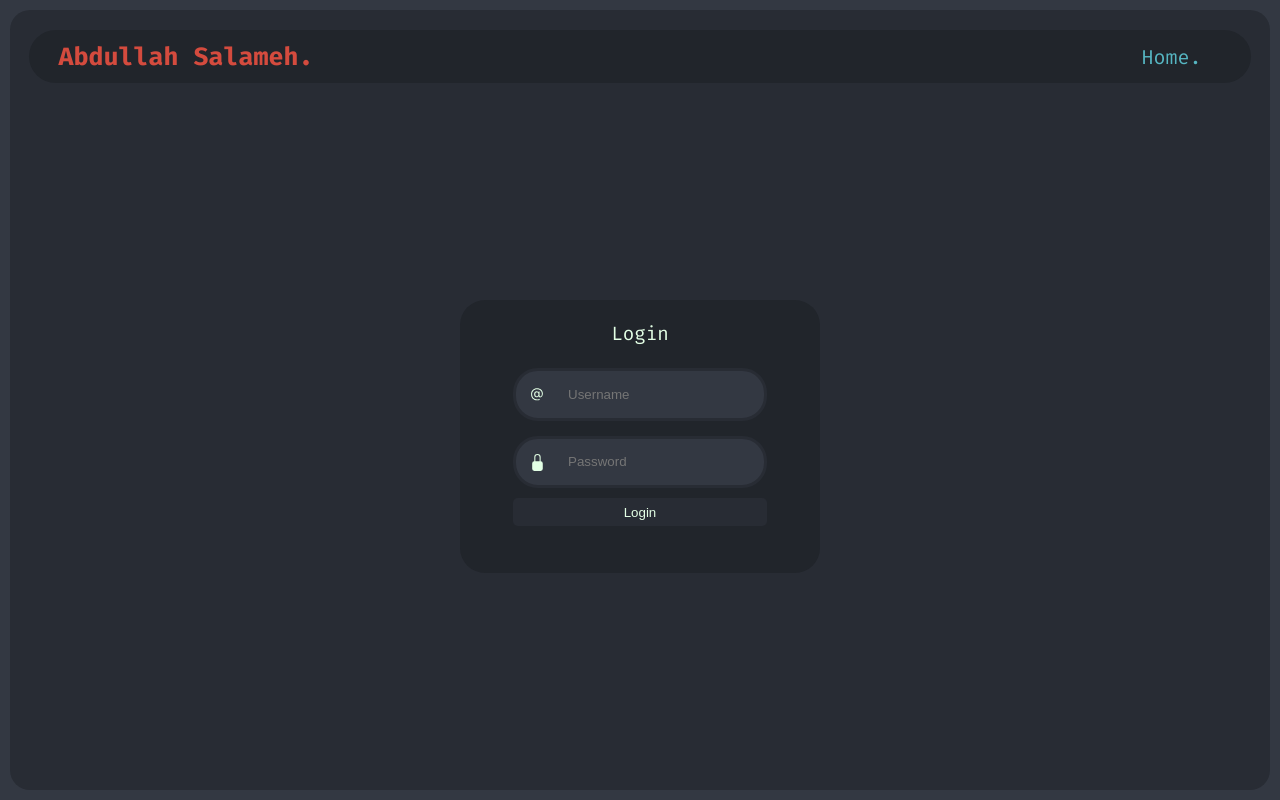
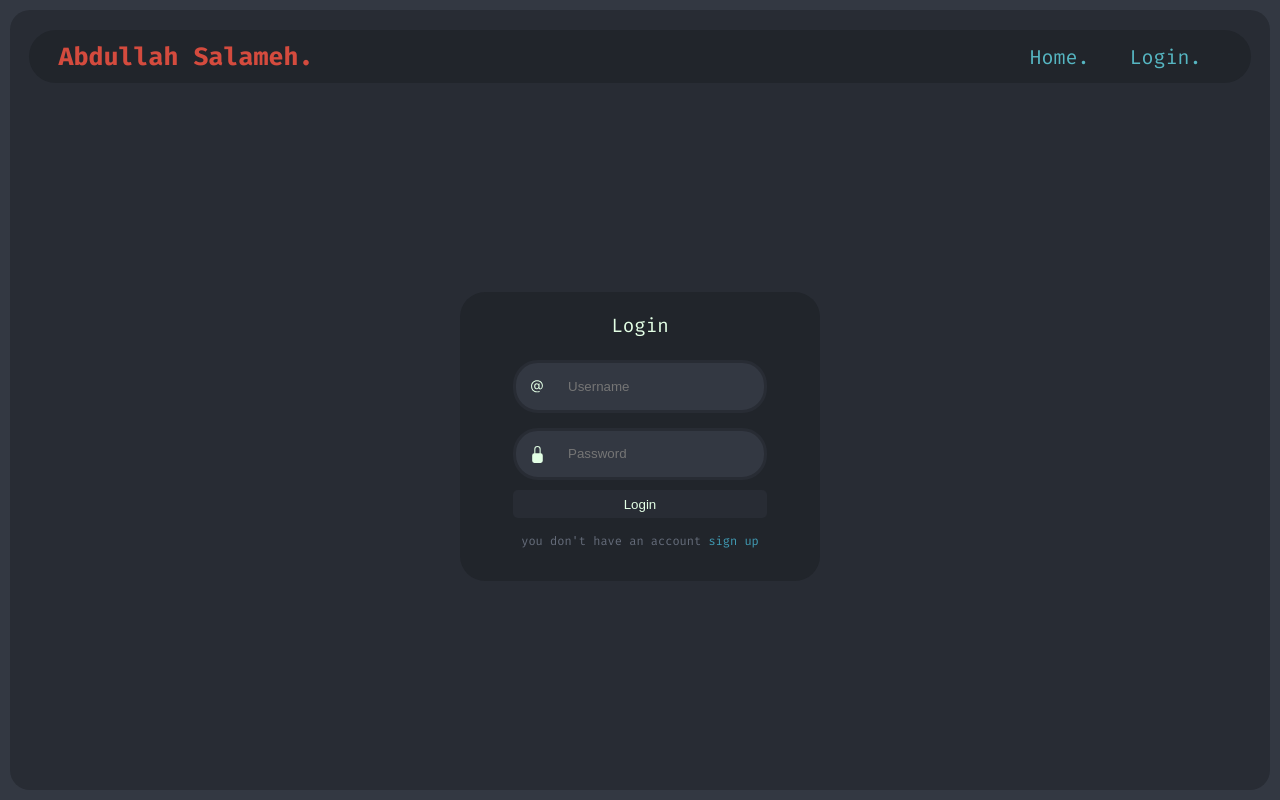
Before and after one commit to abda-s/my-blog, a React (Create React App) app: page /login in a window 1280 px wide. Built offline with nearby package versions, Linux system fonts and the light colour scheme; no server answers.

Commit message:
adding sign up

```diff
--- a/src/App.js
+++ b/src/App.js
@@ -8,7 +8,7 @@ import Login from "./pages/Login";
 import Post from "./pages/Post";
 import CreatePost from "./pages/CreatePost";
 import EditPost from "./pages/EditPost";
-// import Signup from "./pages/Signup";
+import Signup from "./pages/Signup";
 
 import { AuthContext } from "./helpers/AuthContext";
 import axios from "axios";
@@ -55,7 +55,7 @@ const App = () => {
             <Route path="/Posts/:id" element={<Post />} />
             <Route path="/CreatePost" element={<CreatePost />} />
             <Route path="/EditPost/:id" element={<EditPost />} />
-            {/* <Route path="/signup" element={<Signup />} /> */}
+            <Route path="/signup" element={<Signup />} />
           </Routes>
         </BrowserRouter>
       </AuthContext.Provider>
--- a/src/pages/Login.jsx
+++ b/src/pages/Login.jsx
@@ -1,5 +1,5 @@
 import React, { useState, useContext } from "react";
-import { useNavigate } from "react-router-dom";
+import { useNavigate, Link } from "react-router-dom";
 import { AuthContext } from "../helpers/AuthContext";
 
 import axios from "axios";
@@ -103,10 +103,10 @@ export default function Login() {
           </div>
           <div>{error}</div>
           <div className="signup-con">
-            {/* <span>you don't have an account </span>
+            <span>you don't have an account </span>
             <Link className="" to={"/signup"}>
               sign up
-            </Link> */}
+            </Link>
           </div>
         </div>
       </div>
--- a/src/pages/Signup.jsx
+++ b/src/pages/Signup.jsx
@@ -1,40 +1,67 @@
-import React from "react";
+import React, { useState, useContext } from "react";
+import { useNavigate } from "react-router-dom";
+import { AuthContext } from "../helpers/AuthContext";
+import ax from "axios";
+
 import "../styls/login.css";
 
 export default function Signup() {
+  const [username, setUsername] = useState("");
+  const [password, setPassword] = useState("");
+  const [error, setError] = useState("");
+  let navigate = useNavigate();
+
+  const { setAuthState } = useContext(AuthContext);
+
+  const signup = () => {
+    const data = { username: username, password: password };
+
+    ax.post("http://localhost:3001/auth", data)
+      .then((response) => {
+        console.log(response.data);
+        if (response.data.error) {
+          setError(response.data.error);
+        } else {
+          localStorage.setItem("accessToken", response.data.token);
+          setAuthState({
+            username: response.data.username,
+            id: response.data.id,
+            state: true,
+          });
+          navigate(`/`);
+        }
+      })
+      .catch((error) => {
+        if (
+          error.response &&
+          error.response.data &&
+          error.response.data.error
+        ) {
+          // Server responded with an error message
+          setError(error.response.data.error);
+        } else {
+          // Unexpected error occurred
+          setError("An unexpected error occurred");
+        }
+      });
+  };
+
   return (
     <div className="login-container">
       <div className="con">
-        <form className="form" action="/login" method="post">
+        <div className="form">
           <p id="heading">Sign up</p>
 
-          <div className="field">
-            <input
-              id="fistName"
-              placeholder="Fist Name"
-              className="input-field"
-              type="text"
-              name="fistName"
-              required
-            />
-          </div>
           <div class="field">
             <input
-              id="lastName"
-              placeholder="Last Name"
+              id="username"
+              placeholder="username"
               className="input-field"
-              type="text"
-              name="lastName"
-              required
-            />
-          </div>
-          <div class="field">
-            <input
-              id="email"
-              placeholder="Email"
-              className="input-field"
-              type="email"
-              name="email"
+              type="username"
+              name="username"
+              onChange={(event) => {
+                setUsername(event.target.value);
+              }}
               required
             />
           </div>
@@ -45,14 +72,19 @@ export default function Signup() {
               className="input-field"
               type="password"
               name="password"
+              onChange={(event) => {
+                setPassword(event.target.value);
+              }}
               required
             />
           </div>
-
+          <div className="error">{error}</div>
           <div className="buttons-con">
-            <input type="submit" value="Sign up" className="button3" />
+            <button onClick={signup} className="button3">
+              Sign up
+            </button>
           </div>
-        </form>
+        </div>
       </div>
     </div>
   );
--- a/src/pages/components/NavigationBar.jsx
+++ b/src/pages/components/NavigationBar.jsx
@@ -9,10 +9,6 @@ const Navlinks = [
     title: "Home.",
     link: "/",
   },
-  // {
-  //   title: "About Me.",
-  //   link: "/AboutMe",
-  // },
 ];
 const NavigationBar = () => {
   const { authState, setAuthState } = useContext(AuthContext);
@@ -42,7 +38,9 @@ const NavigationBar = () => {
           ))}
         </ul>
         {!authState.state ? (
-          <></>
+          <Link className="login" to={"/Login"}>
+            Login.
+          </Link>
         ) : (
           <>
             {/* <img className="profile-pic" src={profile} />
--- a/src/styls/Navbar.css
+++ b/src/styls/Navbar.css
@@ -1,124 +1,132 @@
 /* the nav bar */
-.navbar{
-    width:97%;
-    margin:10px auto 10px auto;
+.navbar {
+  width: 97%;
+  margin: 10px auto 10px auto;
   padding: 10px;
   display: flex;
-    align-items:center;
-    justify-content:space-between;
-    background: #21252B;
+  align-items: center;
+  justify-content: space-between;
+  background: #21252b;
   border-radius: 100px;
-    font-size:20px;
-
+  font-size: 20px;
 }
 
-.logo{
+.logo {
   font-size: 25px;
-    font-weight:700;
-    cursor:pointer;
+  font-weight: 700;
+  cursor: pointer;
   margin-left: 20px;
-    color: #D44B3E;
+  color: #d44b3e;
 }
-.menu-content-container{
+.menu-content-container {
   display: flex;
   align-items: center;
   margin-right: 20px;
 }
-.profile-pic{
+.profile-pic {
   width: 30px;
   height: 30px;
   border-radius: 50%;
-    display:inline-block;
-
+  display: inline-block;
 }
 
-.navbar ul{
+.navbar ul {
   padding: 0;
   margin: 0;
-
-
 }
-.navbar ul li{
+.navbar ul li,
+.login {
   list-style-type: none;
-    display:inline-block;
-    margin:0 20px;
+  display: inline-block;
+  margin: 0 20px;
   position: relative;
 }
 
-.navbar ul li a{
+.navbar ul li a,
+.login {
   text-decoration: none;
   /* color:#98C379; */
-    color:#56B6C2;
+  color: #56b6c2;
 }
 
-.menu-icon{
+.menu-icon {
   cursor: pointer;
   display: none;
 }
-.navbar ul li::after{
-    content:'';
-    height:3px;
-    width:0;
-    background:#D19A66;
-    position:absolute;
-    left:0;
-    bottom:-5px;
-    transition: .5s;
+.navbar ul li::after {
+  content: "";
+  height: 3px;
+  width: 0;
+  background: #d19a66;
+  position: absolute;
+  left: 0;
+  bottom: -5px;
+  transition: 0.5s;
 }
-.navbar ul li:hover::after{
-    width:100%;
+.navbar ul li:hover::after {
+  width: 100%;
+}
+
+.login::after {
+  content: "";
+  height: 3px;
+  width: 0;
+  background: #d19a66;
+  position: absolute;
+  left: 0;
+  bottom: -5px;
+  transition: 0.5s;
+}
+.login:hover::after {
+  width: 100%;
 }
 
 /* !the nav bar */
 @media screen and (max-width: 500px) {
-    .navbar{
+  .navbar {
     display: flex;
     flex-direction: column;
     align-items: flex-start;
     border-radius: 30px;
-
   }
-    .menu-and-logo{
+  .menu-and-logo {
     display: flex;
-        align-items:center;
-        justify-content:space-between;
+    align-items: center;
+    justify-content: space-between;
     width: 100%;
   }
-    .logo{
+  .logo {
     font-size: 18px;
   }
-    .menu-icon{
+  .menu-icon {
     font-size: 18px;
     margin-right: 20px;
     cursor: pointer;
     display: flex;
   }
 
-   .active{
-        display:flex;
+  .active {
+    display: flex;
     flex-direction: column-reverse;
     align-items: flex-start;
     margin-bottom: 10px;
   }
-    .false{
+  .false {
     display: none;
   }
-    .navbar ul{
+  .navbar ul {
     display: flex;
     flex-direction: column;
-
   }
-    .navbar ul li{
+  .navbar ul li,
+  .login {
     font-size: 15px;
     margin: 5px 10px;
-
   }
-    .profile-pic{
+  .profile-pic {
     display: flex;
     width: 25px;
     height: 25px;
     margin: 5px 10px;
   }
-
-
 }
--- a/src/styls/login.css
+++ b/src/styls/login.css
@@ -109,3 +109,7 @@
   display: flex;
   flex-direction: row;
 }
+.error {
+  font-size: 13px;
+  width: 250px;
+}
```
Lines whose indentation alone changed are shown as unchanged.
